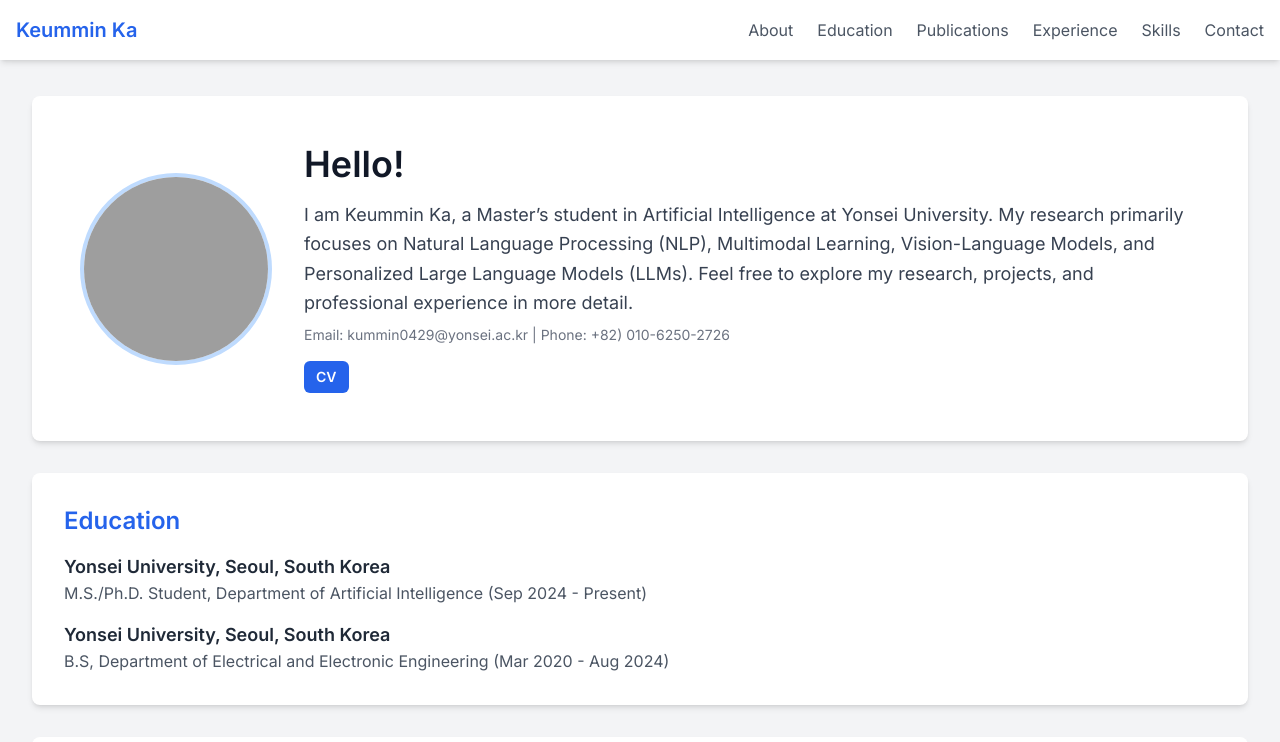
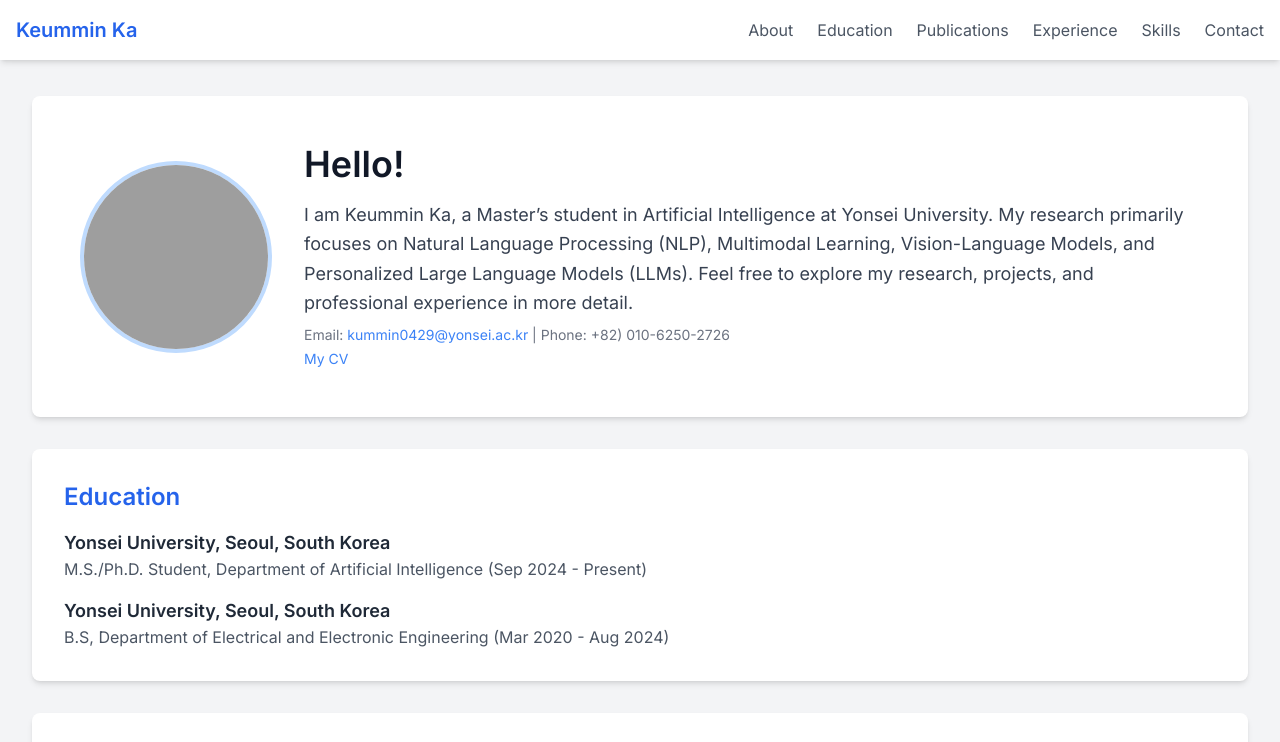
Before and after one commit to kakeummin/kakeummin.github.io, a plain HTML site: page index.html in a window 1280 px wide. Shown: the top 742 px of the page. Drawn offline with nearby package versions, Linux system fonts and the light colour scheme; grey boxes are pictures that could not be loaded.

Commit message:
Update index.html

```diff
--- a/index.html
+++ b/index.html
@@ -55,14 +55,12 @@
                         Feel free to explore my research, projects, and professional experience in more detail.
                     </p>
                     <p class="mt-2 text-sm text-gray-500">
-                        Email: kummin0429@yonsei.ac.kr | Phone: +82) 010-6250-2726
+                        Email: <a href="mailto:kummin0429@yonsei.ac.kr" class="text-blue-500 hover:underline">kummin0429@yonsei.ac.kr</a> | Phone: +82) 010-6250-2726
                     </p>
-                    <!-- Link to the CV file -->
-                    <div class="mt-4">
-                        <a href="cv.docx" target="_blank" class="inline-block bg-blue-600 text-white font-semibold py-1.5 px-3 rounded-md hover:bg-blue-700 transition duration-300 text-sm">
-                            CV
-                        </a>
-                    </div>
+                    <!-- Link to the CV file as text -->
+                    <p class="mt-1 text-sm text-gray-500">
+                        <a href="cv.docx" target="_blank" class="text-blue-500 hover:underline">My CV</a>
+                    </p>
                 </div>
             </div>
         </section>
```
